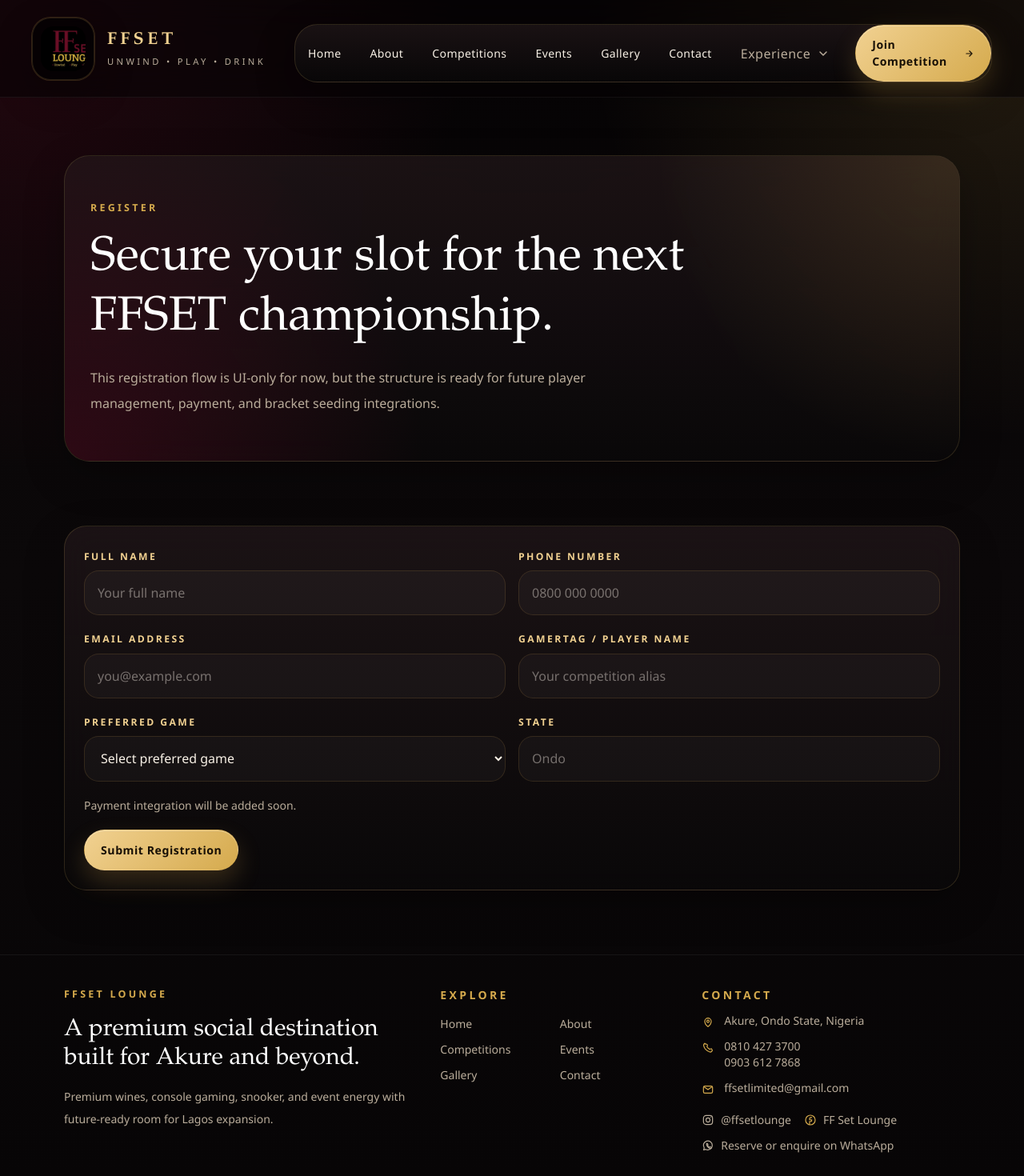
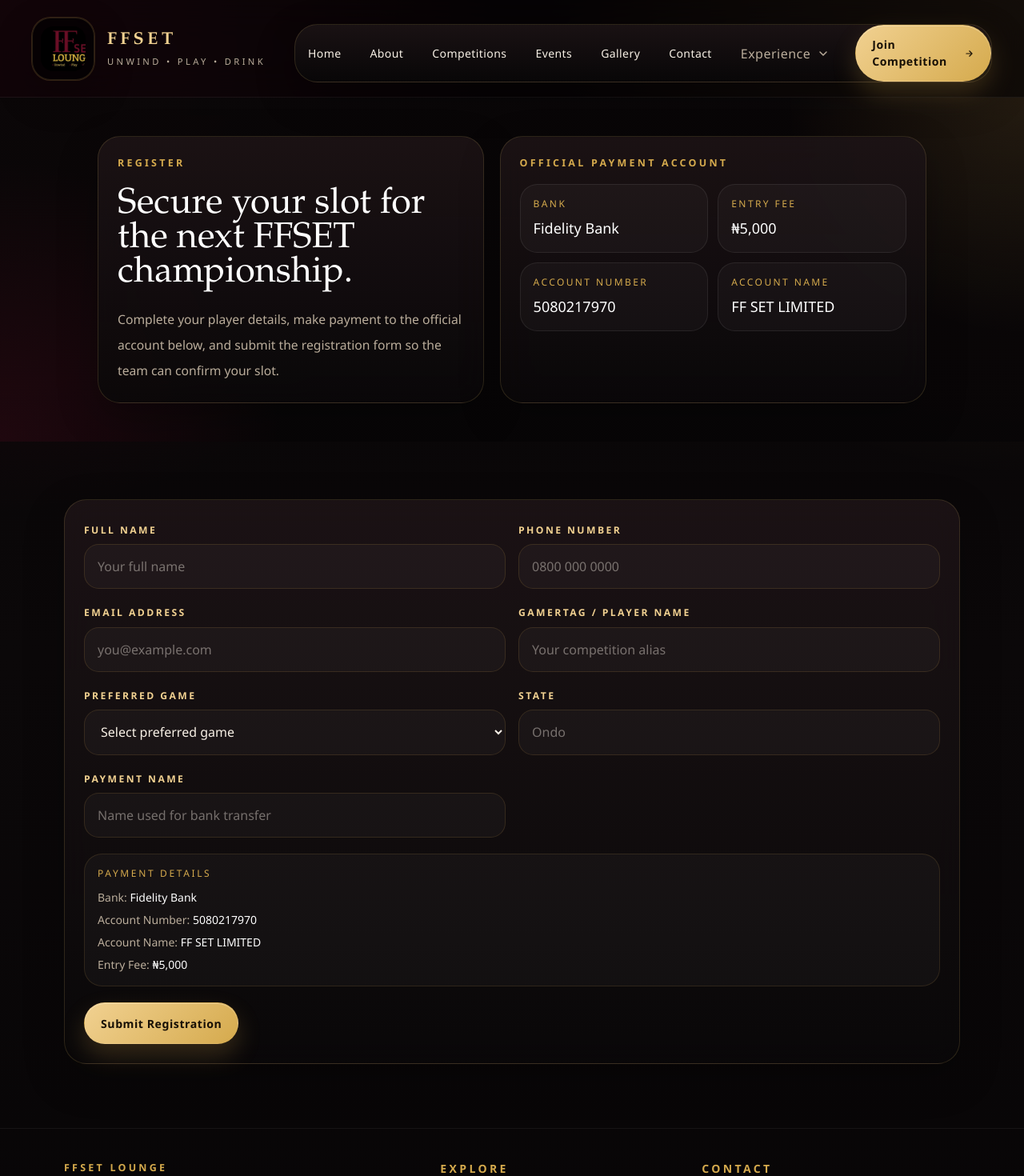
Before and after one commit to gbengeneh/ffset, a Next.js app: page /competitions/register in a window 1280 px wide. Shown: the top 1470 px of the page at 80% size. Built offline with nearby package versions, Linux system fonts and the light colour scheme.

Commit message:
fix telegram"

```diff
--- a/app/competitions/page.tsx
+++ b/app/competitions/page.tsx
@@ -2,31 +2,14 @@ import Image from "next/image";
 import { Countdown } from "@/components/countdown";
 import { Reveal } from "@/components/reveal";
 import { ActionLink, PageSection, Panel } from "@/components/ui";
-import { competitionRules, leaderboard } from "@/lib/site-data";
+import {
+  competitionPaymentDetails,
+  competitionRules,
+  leaderboard,
+} from "@/lib/site-data";
 
 const competitionHeroImage =
   "https://images.unsplash.com/photo-1542751110-97427bbecf20?auto=format&fit=crop&w=1600&q=80";
-
-function TrophyIcon() {
-  return (
-    <svg
-      aria-hidden="true"
-      viewBox="0 0 24 24"
-      className="h-5 w-5 text-[var(--gold-soft)]"
-      fill="none"
-      stroke="currentColor"
-      strokeWidth="1.7"
-      strokeLinecap="round"
-      strokeLinejoin="round"
-    >
-      <path d="M8 4h8v2a4 4 0 0 1-4 4 4 4 0 0 1-4-4V4Z" />
-      <path d="M9 20h6" />
-      <path d="M12 10v10" />
-      <path d="M6 6H4a3 3 0 0 0 3 3" />
-      <path d="M18 6h2a3 3 0 0 1-3 3" />
-    </svg>
-  );
-}
 
 export default function CompetitionsPage() {
   return (
@@ -41,51 +24,45 @@ export default function CompetitionsPage() {
             sizes="100vw"
             className="object-cover"
           />
-          <div className="absolute inset-0 bg-[linear-gradient(110deg,rgba(6,4,5,0.96)_6%,rgba(7,5,6,0.88)_42%,rgba(7,5,6,0.56)_68%,rgba(5,4,5,0.94)_100%)]" />
-          <div className="absolute inset-0 bg-[radial-gradient(circle_at_top_right,_rgba(213,170,77,0.18),_transparent_22%),radial-gradient(circle_at_bottom_left,_rgba(127,15,46,0.28),_transparent_28%)]" />
+          <div className="absolute inset-0 bg-[linear-gradient(105deg,rgba(6,4,5,0.96)_10%,rgba(7,5,6,0.88)_48%,rgba(7,5,6,0.72)_100%)]" />
+          <div className="absolute inset-0 bg-[radial-gradient(circle_at_top_right,_rgba(213,170,77,0.14),_transparent_20%)]" />
         </div>
 
-        <div className="relative mx-auto w-full max-w-[1320px] px-5 py-6 sm:px-6 sm:py-8 lg:px-8 lg:py-12 xl:px-10">
-          <div className="grid gap-5 xl:grid-cols-[minmax(0,1.05fr)_minmax(22rem,0.95fr)] xl:items-end">
+        <div className="relative mx-auto w-full max-w-[1180px] px-5 py-6 sm:px-6 sm:py-8 lg:px-8 lg:py-12">
+          <div className="grid gap-5 lg:grid-cols-[1.15fr_0.85fr]">
             <Reveal>
-              <div className="overflow-hidden rounded-[2rem] border border-[rgba(213,170,77,0.2)] bg-[linear-gradient(180deg,rgba(16,12,13,0.8),rgba(9,7,8,0.9))] p-5 shadow-[0_28px_80px_rgba(0,0,0,0.26)] backdrop-blur-xl sm:p-6 md:p-7">
-                <div className="flex items-center gap-3">
-                  <div className="flex h-11 w-11 items-center justify-center rounded-full border border-[rgba(213,170,77,0.24)] bg-[rgba(213,170,77,0.08)]">
-                    <TrophyIcon />
-                  </div>
-                  <div>
+              <div className="overflow-hidden rounded-[2rem] border border-[rgba(213,170,77,0.18)] bg-[linear-gradient(180deg,rgba(15,11,12,0.78),rgba(8,6,7,0.9))] p-5 shadow-[0_26px_70px_rgba(0,0,0,0.22)] backdrop-blur-xl sm:p-6 md:p-7">
                 <p className="eyebrow text-[0.68rem]">Upcoming Event</p>
-                    <p className="text-xs uppercase tracking-[0.2em] text-[var(--muted)]">
-                      December 20, 2026 • 6:00 PM
+                <p className="mt-2 text-xs uppercase tracking-[0.2em] text-[var(--muted)]">
+                  December 20, 2026 • 6:00 PM • Akure
                 </p>
-                  </div>
-                </div>
-
-                <h1 className="display-font mt-5 text-[2.2rem] leading-[0.96] text-white sm:text-[2.8rem] md:text-[3.4rem] xl:max-w-[11ch] xl:text-[4.15rem]">
+                <h1 className="display-font mt-5 max-w-[12ch] text-[2.15rem] leading-[0.96] text-white sm:text-[2.9rem] md:text-[3.7rem]">
                   FFSET FIFA Championship.
                 </h1>
-
-                <p className="mt-4 max-w-[38rem] text-[0.95rem] leading-7 text-[rgba(248,241,230,0.82)] sm:text-base sm:leading-8">
-                  A cash-prize gaming night built to feel like a real tournament event, with
-                  player check-in, crowd energy, bracket drama, and a premium lounge atmosphere.
+                <p className="mt-4 max-w-[35rem] text-[0.95rem] leading-7 text-[rgba(248,241,230,0.82)] sm:text-base sm:leading-8">
+                  A focused cash-prize tournament experience with check-in, crowd energy, and a
+                  premium lounge atmosphere built around serious play.
                 </p>
 
                 <div className="mt-6 grid gap-3 sm:grid-cols-3">
-                  {[
-                    ["Entry Fee", "₦5,000"],
-                    ["Top Prize", "₦100,000"],
-                    ["Location", "Akure"],
-                  ].map(([label, value]) => (
-                    <div
-                      key={label}
-                      className="rounded-[1.3rem] border border-white/10 bg-white/[0.04] px-4 py-4"
-                    >
+                  <div className="rounded-[1.3rem] border border-white/10 bg-white/[0.04] px-4 py-4">
                     <p className="text-[0.66rem] uppercase tracking-[0.2em] text-[var(--gold)]">
-                        {label}
+                      Entry Fee
                     </p>
-                      <p className="mt-2 text-lg text-white">{value}</p>
+                    <p className="mt-2 text-lg text-white">{competitionPaymentDetails.entryFee}</p>
                   </div>
-                  ))}
+                  <div className="rounded-[1.3rem] border border-white/10 bg-white/[0.04] px-4 py-4">
+                    <p className="text-[0.66rem] uppercase tracking-[0.2em] text-[var(--gold)]">
+                      Top Prize
+                    </p>
+                    <p className="mt-2 text-lg text-white">{competitionPaymentDetails.firstPrize}</p>
+                  </div>
+                  <div className="rounded-[1.3rem] border border-white/10 bg-white/[0.04] px-4 py-4">
+                    <p className="text-[0.66rem] uppercase tracking-[0.2em] text-[var(--gold)]">
+                      Format
+                    </p>
+                    <p className="mt-2 text-lg text-white">Single Elimination</p>
+                  </div>
                 </div>
 
                 <div className="mt-6 flex flex-wrap gap-3">
@@ -98,38 +75,40 @@ export default function CompetitionsPage() {
             </Reveal>
 
             <Reveal delay={0.08}>
-              <div className="overflow-hidden rounded-[2rem] border border-[rgba(213,170,77,0.18)] bg-[linear-gradient(180deg,rgba(17,13,14,0.82),rgba(8,6,7,0.94))] p-5 shadow-[0_28px_80px_rgba(0,0,0,0.22)] backdrop-blur-xl sm:p-6">
-                <p className="eyebrow text-[0.68rem]">Kickoff Countdown</p>
-                <h2 className="display-font mt-3 text-[1.9rem] text-white sm:text-[2.2rem]">
-                  Next championship begins soon.
+              <Panel className="space-y-5">
+                <p className="eyebrow text-[0.68rem]">Countdown</p>
+                <h2 className="display-font text-[1.9rem] text-white sm:text-[2.2rem]">
+                  Kickoff is getting closer.
                 </h2>
-                <p className="mt-3 text-sm leading-7 text-[var(--muted)] sm:text-[0.95rem]">
-                  The countdown stays visible on mobile first so visitors immediately understand the
-                  urgency and the event timing before reading anything else.
+                <Countdown targetDate="2026-12-20T18:00:00+01:00" />
+                <div className="rounded-[1.4rem] border border-white/8 bg-white/[0.03] p-4 text-sm">
+                  <p className="text-xs uppercase tracking-[0.2em] text-[var(--gold)]">
+                    Payment Account
                   </p>
-                <div className="mt-5">
-                  <Countdown targetDate="2026-12-20T18:00:00+01:00" />
+                  <p className="mt-3 text-[var(--muted)]">
+                    {competitionPaymentDetails.bankName}
+                  </p>
+                  <p className="mt-1 text-white">{competitionPaymentDetails.accountNumber}</p>
+                  <p className="mt-1 text-white">{competitionPaymentDetails.accountName}</p>
                 </div>
-              </div>
+              </Panel>
             </Reveal>
           </div>
         </div>
       </section>
 
       <PageSection className="section-space">
-        <div className="grid gap-6 xl:grid-cols-[0.95fr_1.05fr]">
-          <div className="grid gap-6">
+        <div className="grid gap-6 lg:grid-cols-2">
           <Reveal>
             <Panel>
-                <p className="eyebrow">Prize Pool</p>
-                <h2 className="display-font mt-4 text-3xl text-white">Real rewards, real stakes.</h2>
+              <p className="eyebrow">Prize Breakdown</p>
               <div className="mt-5 grid gap-4 sm:grid-cols-3">
                 {[
-                    ["First Prize", "₦100,000"],
-                    ["Second Prize", "₦50,000"],
-                    ["Third Prize", "₦30,000"],
+                  ["First Prize", competitionPaymentDetails.firstPrize],
+                  ["Second Prize", competitionPaymentDetails.secondPrize],
+                  ["Third Prize", competitionPaymentDetails.thirdPrize],
                 ].map(([label, value]) => (
-                    <div key={label} className="rounded-[1.6rem] border border-white/8 bg-white/4 p-4">
+                  <div key={label} className="rounded-[1.5rem] border border-white/8 bg-white/4 p-4">
                     <p className="text-xs uppercase tracking-[0.22em] text-[var(--gold)]">{label}</p>
                     <p className="display-font mt-3 text-3xl text-white">{value}</p>
                   </div>
@@ -150,30 +129,8 @@ export default function CompetitionsPage() {
               </ul>
             </Panel>
           </Reveal>
-          </div>
 
-          <div className="grid gap-6">
-            <Reveal>
-              <Panel>
-                <p className="eyebrow">Bracket Preview</p>
-                <h2 className="display-font mt-4 text-3xl text-white">From group tension to final match.</h2>
-                <div className="mt-5 grid gap-4 md:grid-cols-3">
-                  {[
-                    ["Quarter Finals", "AceJay vs Shadow7", "PadKing vs RYB"],
-                    ["Semi Finals", "Winner QF1 vs Winner QF2", "Winner QF3 vs Winner QF4"],
-                    ["Final", "Semi Winner A vs Semi Winner B", "Grand Prize Match"],
-                  ].map(([stage, matchA, matchB]) => (
-                    <div key={stage} className="rounded-[1.6rem] border border-white/8 bg-white/4 p-4">
-                      <p className="text-xs uppercase tracking-[0.2em] text-[var(--gold)]">{stage}</p>
-                      <p className="mt-3 text-sm text-white">{matchA}</p>
-                      <p className="mt-2 text-sm text-[var(--muted)]">{matchB}</p>
-                    </div>
-                  ))}
-                </div>
-              </Panel>
-            </Reveal>
-
-            <Reveal delay={0.08}>
+          <Reveal delay={0.12} className="lg:col-span-2">
             <Panel>
               <p className="eyebrow">Leaderboard Preview</p>
               <div className="mt-5 space-y-3 md:hidden">
@@ -207,7 +164,6 @@ export default function CompetitionsPage() {
             </Panel>
           </Reveal>
         </div>
-        </div>
       </PageSection>
     </>
   );
--- a/app/competitions/register/page.tsx
+++ b/app/competitions/register/page.tsx
@@ -1,17 +1,54 @@
 import { CompetitionRegisterForm } from "@/components/forms/competition-register-form";
-import { PageHero } from "@/components/page-hero";
-import { PageSection } from "@/components/ui";
+import { PageSection, Panel } from "@/components/ui";
+import { competitionPaymentDetails } from "@/lib/site-data";
 
 export default function CompetitionRegistrationPage() {
   return (
     <>
-      <PageHero
-        eyebrow="Register"
-        title="Secure your slot for the next FFSET championship."
-        description="This registration flow is UI-only for now, but the structure is ready for future player management, payment, and bracket seeding integrations."
-      />
-      <PageSection>
-          <CompetitionRegisterForm />
+      <section className="relative overflow-hidden">
+        <div className="absolute inset-0 bg-[linear-gradient(180deg,rgba(10,7,8,0.96),rgba(8,6,7,0.92))]" />
+        <div className="absolute inset-0 bg-[radial-gradient(circle_at_top_right,_rgba(213,170,77,0.12),_transparent_22%),radial-gradient(circle_at_bottom_left,_rgba(127,15,46,0.2),_transparent_26%)]" />
+
+        <div className="relative mx-auto w-full max-w-[1100px] px-5 py-8 sm:px-6 sm:py-10 lg:px-8 lg:py-12">
+          <div className="grid gap-5 lg:grid-cols-[0.95fr_1.05fr]">
+            <Panel className="space-y-5">
+              <p className="eyebrow">Register</p>
+              <h1 className="display-font text-[2.1rem] leading-[0.96] text-white sm:text-[2.8rem]">
+                Secure your slot for the next FFSET championship.
+              </h1>
+              <p className="text-sm leading-7 text-[var(--muted)] sm:text-[0.98rem] sm:leading-8">
+                Complete your player details, make payment to the official account below, and
+                submit the registration form so the team can confirm your slot.
+              </p>
+            </Panel>
+
+            <Panel className="space-y-4">
+              <p className="eyebrow">Official Payment Account</p>
+              <div className="grid gap-3 sm:grid-cols-2">
+                <div className="rounded-[1.35rem] border border-white/8 bg-white/[0.03] p-4">
+                  <p className="text-xs uppercase tracking-[0.2em] text-[var(--gold)]">Bank</p>
+                  <p className="mt-2 text-lg text-white">{competitionPaymentDetails.bankName}</p>
+                </div>
+                <div className="rounded-[1.35rem] border border-white/8 bg-white/[0.03] p-4">
+                  <p className="text-xs uppercase tracking-[0.2em] text-[var(--gold)]">Entry Fee</p>
+                  <p className="mt-2 text-lg text-white">{competitionPaymentDetails.entryFee}</p>
+                </div>
+                <div className="rounded-[1.35rem] border border-white/8 bg-white/[0.03] p-4">
+                  <p className="text-xs uppercase tracking-[0.2em] text-[var(--gold)]">Account Number</p>
+                  <p className="mt-2 text-lg text-white">{competitionPaymentDetails.accountNumber}</p>
+                </div>
+                <div className="rounded-[1.35rem] border border-white/8 bg-white/[0.03] p-4">
+                  <p className="text-xs uppercase tracking-[0.2em] text-[var(--gold)]">Account Name</p>
+                  <p className="mt-2 text-lg text-white">{competitionPaymentDetails.accountName}</p>
+                </div>
+              </div>
+            </Panel>
+          </div>
+        </div>
+      </section>
+
+      <PageSection className="section-space pt-0">
+        <CompetitionRegisterForm />
       </PageSection>
     </>
   );
--- a/components/forms/booking-form.tsx
+++ b/components/forms/booking-form.tsx
@@ -52,7 +52,7 @@ export function BookingForm() {
       <Panel className="space-y-5">
         <div className="grid gap-4 md:grid-cols-2">
           <TextField label="Full Name" name="fullName" placeholder="Your full name" autoComplete="name" minLength={3} required />
-          <TextField label="Phone Number" name="phone" type="tel" placeholder="0800 000 0000" autoComplete="tel" pattern="^[0-9+()\\-\\s]{7,}$" hint="Use a reachable phone number for booking confirmation." required />
+          <TextField label="Phone Number" name="phone" type="tel" placeholder="0800 000 0000" autoComplete="tel" pattern="^[0-9()+ -]{7,}$" hint="Use a reachable phone number for booking confirmation." required />
           <TextField label="Date" name="date" type="date" required />
           <TextField label="Time" name="time" type="time" required />
           <TextField label="Number of Guests" name="guests" type="number" min="1" max="30" required />
--- a/components/forms/competition-register-form.tsx
+++ b/components/forms/competition-register-form.tsx
@@ -4,6 +4,7 @@ import { useState } from "react";
 import { SelectField, TextField } from "@/components/forms/fields";
 import { submitFormToTelegram } from "@/components/forms/telegram-submit";
 import { Panel } from "@/components/ui";
+import { competitionPaymentDetails } from "@/lib/site-data";
 
 export function CompetitionRegisterForm() {
   const [submitted, setSubmitted] = useState(false);
@@ -32,6 +33,7 @@ export function CompetitionRegisterForm() {
               { label: "Gamertag / Player Name", value: formData.get("gamerTag") },
               { label: "Preferred Game", value: formData.get("preferredGame") },
               { label: "State", value: formData.get("state") },
+              { label: "Payment Name", value: formData.get("paymentName") },
             ],
           });
 
@@ -51,7 +53,7 @@ export function CompetitionRegisterForm() {
       <Panel className="space-y-5">
         <div className="grid gap-4 md:grid-cols-2">
           <TextField label="Full Name" name="fullName" placeholder="Your full name" autoComplete="name" minLength={3} required />
-          <TextField label="Phone Number" name="phone" type="tel" placeholder="0800 000 0000" autoComplete="tel" pattern="^[0-9+()\\-\\s]{7,}$" required />
+          <TextField label="Phone Number" name="phone" type="tel" placeholder="0800 000 0000" autoComplete="tel" pattern="^[0-9()+ -]{7,}$" required />
           <TextField label="Email Address" name="email" type="email" placeholder="you@example.com" autoComplete="email" required />
           <TextField label="Gamertag / Player Name" name="gamerTag" placeholder="Your competition alias" minLength={2} required />
           <SelectField
@@ -68,8 +70,31 @@ export function CompetitionRegisterForm() {
             ]}
           />
           <TextField label="State" name="state" placeholder="Ondo" autoComplete="address-level1" required />
+          <TextField
+            label="Payment Name"
+            name="paymentName"
+            placeholder="Name used for bank transfer"
+            minLength={2}
+            required
+          />
         </div>
-        <p className="text-sm text-[var(--muted)]">Payment integration will be added soon.</p>
+        <div className="rounded-[1.4rem] border border-[rgba(213,170,77,0.14)] bg-white/[0.03] p-4 text-sm">
+          <p className="text-xs uppercase tracking-[0.22em] text-[var(--gold)]">Payment Details</p>
+          <div className="mt-3 space-y-2 text-[var(--muted)]">
+            <p>
+              Bank: <span className="text-white">{competitionPaymentDetails.bankName}</span>
+            </p>
+            <p>
+              Account Number: <span className="text-white">{competitionPaymentDetails.accountNumber}</span>
+            </p>
+            <p>
+              Account Name: <span className="text-white">{competitionPaymentDetails.accountName}</span>
+            </p>
+            <p>
+              Entry Fee: <span className="text-white">{competitionPaymentDetails.entryFee}</span>
+            </p>
+          </div>
+        </div>
         <div className="flex flex-wrap items-center gap-4">
           <button type="submit" className="luxury-button luxury-button-primary" disabled={submitting}>
             {submitting ? "Sending..." : "Submit Registration"}
--- a/components/forms/contact-form.tsx
+++ b/components/forms/contact-form.tsx
@@ -51,7 +51,7 @@ export function ContactForm() {
           <TextField label="Full Name" name="fullName" placeholder="Your full name" autoComplete="name" minLength={3} required />
           <TextField label="Email Address" name="email" type="email" placeholder="you@example.com" autoComplete="email" required />
         </div>
-        <TextField label="Phone Number" name="phone" type="tel" placeholder="0800 000 0000" autoComplete="tel" pattern="^[0-9+()\\-\\s]{7,}$" />
+        <TextField label="Phone Number" name="phone" type="tel" placeholder="0800 000 0000" autoComplete="tel" pattern="^[0-9()+ -]{7,}$" />
         <TextAreaField label="Message" name="message" className="min-h-36" placeholder="Tell us what you need for booking, wines, events, or collaborations." minLength={12} maxLength={500} required />
         <div className="flex flex-wrap items-center gap-4">
           <button type="submit" className="luxury-button luxury-button-primary" disabled={submitting}>
--- a/lib/site-data.ts
+++ b/lib/site-data.ts
@@ -299,6 +299,16 @@ export const competitionRules = [
   "Good sportsmanship is required throughout the tournament.",
 ];
 
+export const competitionPaymentDetails = {
+  bankName: "Fidelity Bank",
+  accountNumber: "5080217970",
+  accountName: "FF SET LIMITED",
+  entryFee: "₦5,000",
+  firstPrize: "₦100,000",
+  secondPrize: "₦50,000",
+  thirdPrize: "₦30,000",
+};
+
 export const dashboardStats = [
   { label: "Total Registrations", value: "184" },
   { label: "Total Bookings", value: "67" },
```
Also changed, not shown: app/api/telegram/route.ts (+13 -14 lines). Lines whose indentation alone changed are shown as unchanged.
